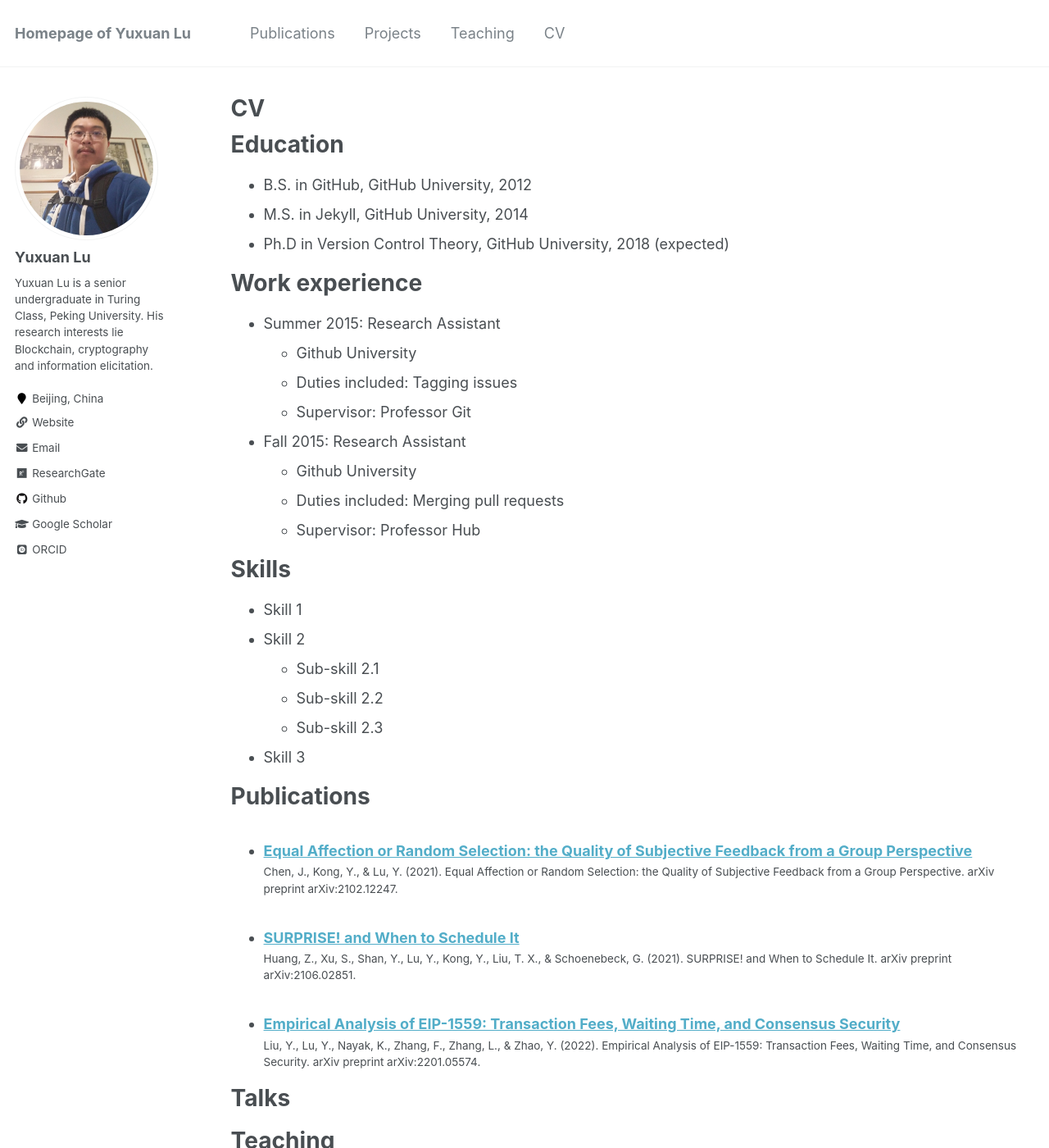
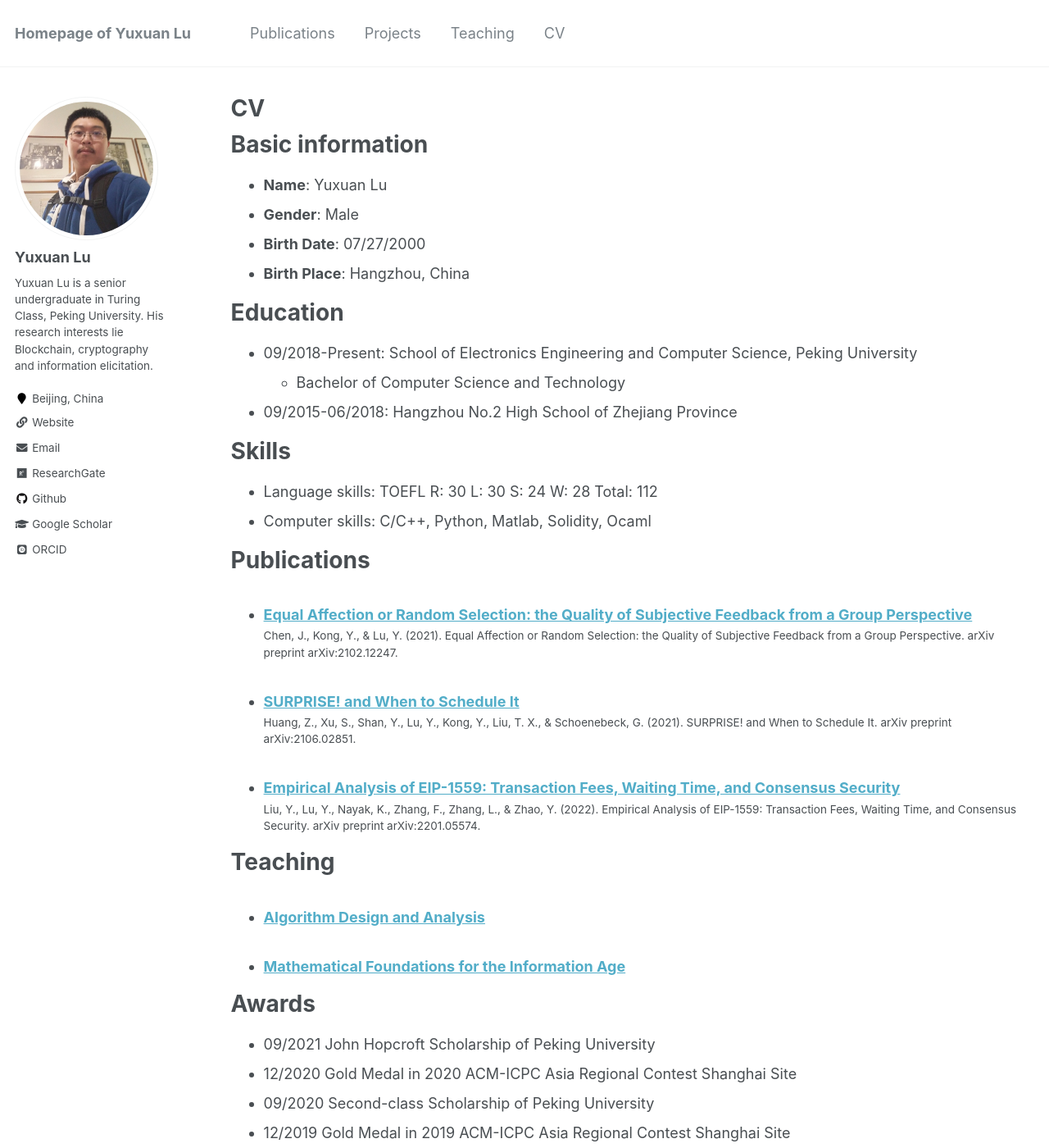
Before and after one commit to yx-lu/yx-lu.github.io, a Jekyll site: the page built from _pages/cv.md, in a window 1280 px wide and 1400 px high. Shown: the whole window at 82% size. Built offline with Jekyll 4.4.1, drawn with Linux system fonts in a browser that asks for light colours; some web fonts are replaced; some of the changed text lies outside the part shown.

Commit message:
Update cv.md

```diff
--- a/_pages/cv.md
+++ b/_pages/cv.md
@@ -9,32 +9,24 @@ redirect_from:
 
 {% include base_path %}
 
+# Basic information
+
+* **Name**: Yuxuan Lu
+* **Gender**: Male
+* **Birth Date**: 07/27/2000
+* **Birth Place**: Hangzhou, China
+
 Education
 ======
-* B.S. in GitHub, GitHub University, 2012
-* M.S. in Jekyll, GitHub University, 2014
-* Ph.D in Version Control Theory, GitHub University, 2018 (expected)
 
-Work experience
-======
-* Summer 2015: Research Assistant
-  * Github University
-  * Duties included: Tagging issues
-  * Supervisor: Professor Git
-
-* Fall 2015: Research Assistant
-  * Github University
-  * Duties included: Merging pull requests
-  * Supervisor: Professor Hub
+* 09/2018-Present: School of Electronics Engineering and Computer Science, Peking University
+    * Bachelor of Computer Science and Technology
+* 09/2015-06/2018: Hangzhou No.2 High School of Zhejiang Province
 
 Skills
 ======
-* Skill 1
-* Skill 2
-  * Sub-skill 2.1
-  * Sub-skill 2.2
-  * Sub-skill 2.3
-* Skill 3
+* Language skills: TOEFL R: 30 L: 30 S: 24 W: 28 Total: 112
+* Computer skills: C/C++, Python, Matlab, Solidity, Ocaml
 
 Publications
 ======
@@ -42,18 +34,25 @@ Publications
     {% include archive-single-cv.html %}
   {% endfor %}</ul>
 
-Talks
-======
-  <ul>{% for post in site.talks %}
-    {% include archive-single-talk-cv.html %}
-  {% endfor %}</ul>
-
 Teaching
 ======
   <ul>{% for post in site.teaching %}
     {% include archive-single-cv.html %}
   {% endfor %}</ul>
+# Awards
 
-Service and leadership
+* 09/2021 John Hopcroft Scholarship of Peking University
+* 12/2020 Gold Medal in 2020 ACM-ICPC Asia Regional Contest Shanghai Site
+* 09/2020 Second-class Scholarship of Peking University
+* 12/2019 Gold Medal in 2019 ACM-ICPC Asia Regional Contest Shanghai Site
+* 12/2019 Gold Medal in 2019 ACM-ICPC Asia Regional Contest Shenyang Site
+* 09/2019 Third-class Scholarship of Peking University
+* 12/2018 Gold Medal in 2018 ACM-ICPC Asia Regional Contest Shenyang Site
+* 09/2018 Freshman scholarship of Peking University
+* 07/2017 Gold Medal in the 34th National Olympiad in Informatics (NOI 2017)
+* 07/2016 Gold Medal in the 33th National Olympiad in Informatics (NOI 2016)
+
+Contact
 ======
-* Currently signed in to 43 different slack teams
+
+My E-mail address is `yx_lu@pku.edu.cn`.
```
